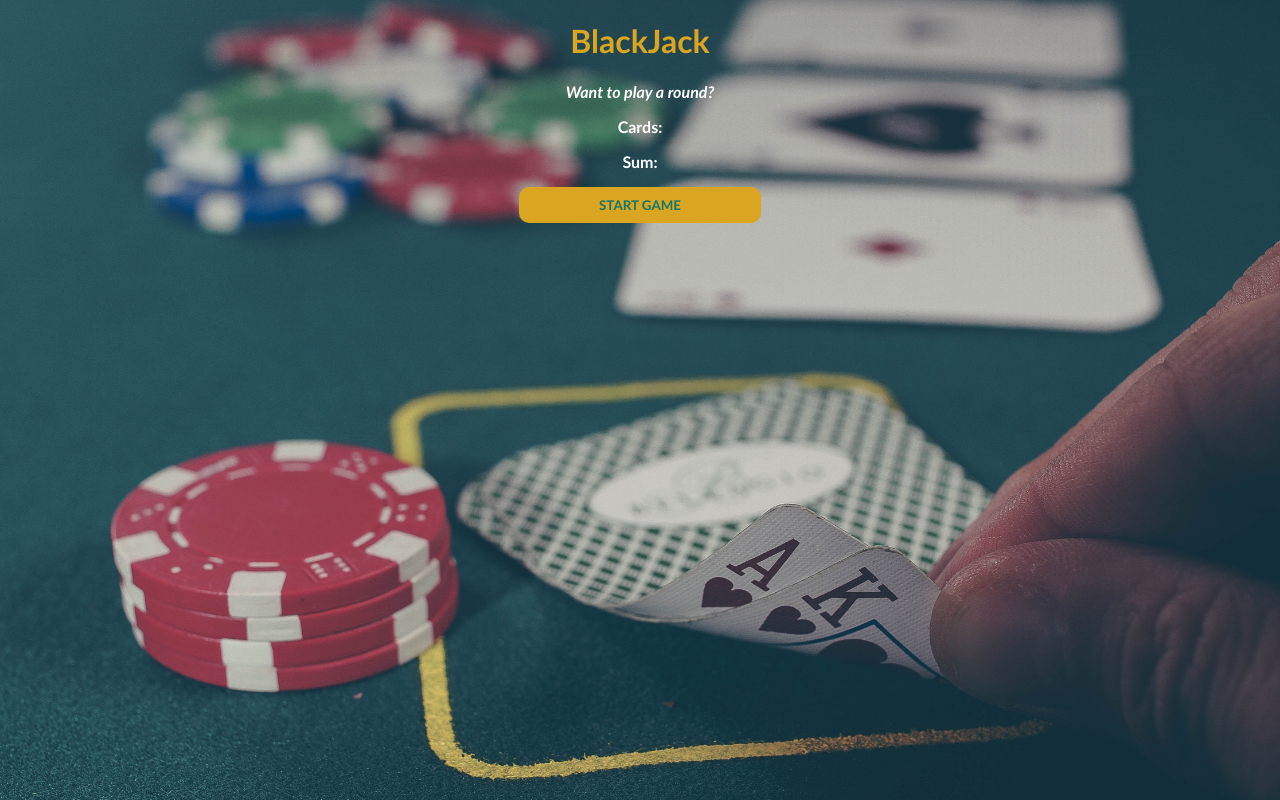
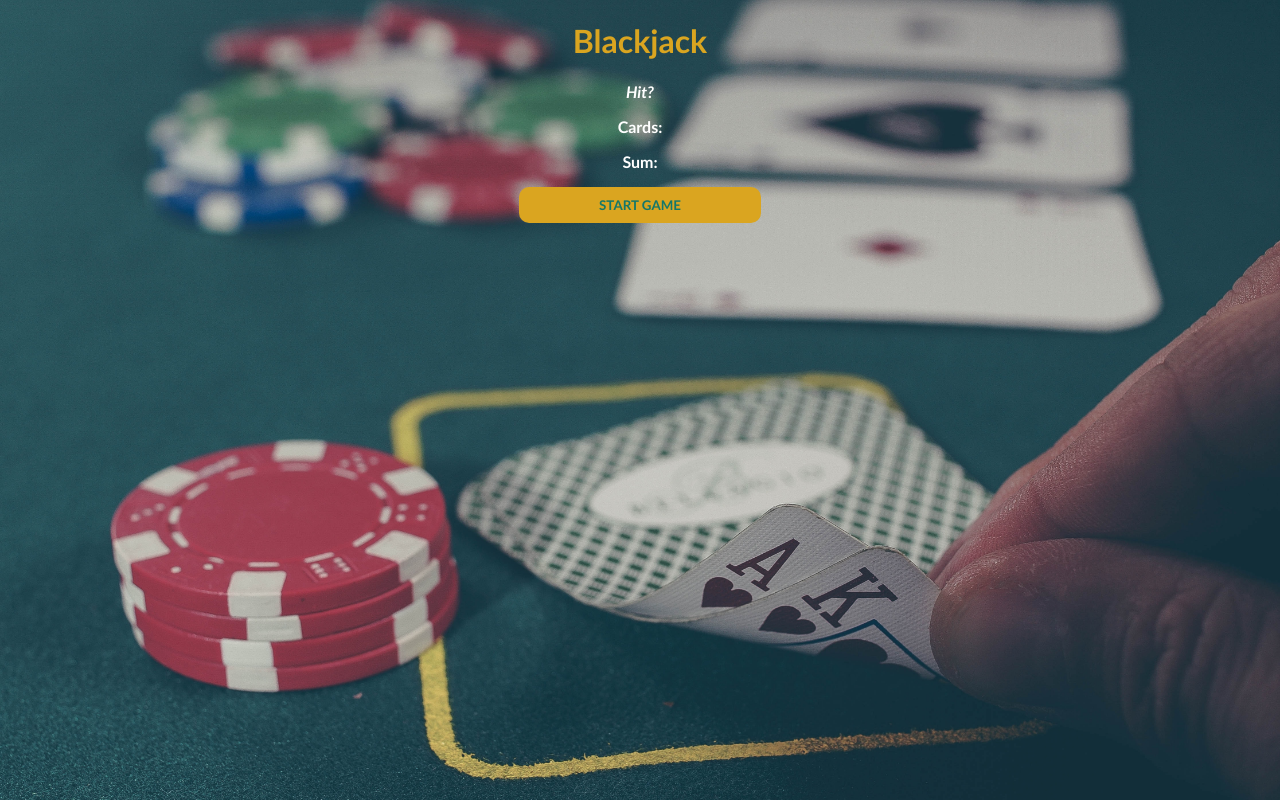
Before and after one commit to TRNY13/blackjack-game, a plain HTML site: page index.html in a window 1280 px wide. Both pictures are taken after a click on the button "START GAME". Drawn offline with Linux system fonts and the light colour scheme.

Commit message:
created files and connected

```diff
--- a/index.html
+++ b/index.html
@@ -6,13 +6,13 @@
     <meta name="viewport" content="width=device-width, initial-scale=1.0" />
     <title>BlackJack</title>
     <link rel="stylesheet" href="index.css" />
-    <script src="index.js"></script>
   </head>
   <body>
-    <h1>BlackJack</h1>
+    <h1>Blackjack</h1>
     <p id="message-el">Want to play a round?</p>
     <p>Cards:</p>
     <p>Sum:</p>
     <button id="start-btn" onclick="startGame()">START GAME</button>
-  </body>
+    <script src="index.js"></script>
+</body>
 </html>
--- a/index.js
+++ b/index.js
@@ -1,15 +1,15 @@
 //Card values for the game
-let card1 = 10;
+let card1 = 6;
 let card2 = 11;
 let cardSum = card1 + card2;
-
 // boolean for if the user gets blackjack
 let gotBlackJack = false;
 // boolean for if the user's hand goes over 21
 let userIsAlive = true;
-
-// variable for storing string messages
-let message = "";
+let message = " ";
+// grabbing message-el from html and storing the info into js
+let messageEl = document.getElementById("message-el");
+console.log(messageEl)
 
 let startGame = () => {
   if (cardSum <= 20) {
@@ -23,9 +23,5 @@ let startGame = () => {
     message = "Busted";
     userIsAlive = false;
   }
-};
-
-//checking the booleans
-console.log(gotBlackJack);
-console.log(userIsAlive);
-console.log(message);
+messageEl.textContent = message
+}
```
